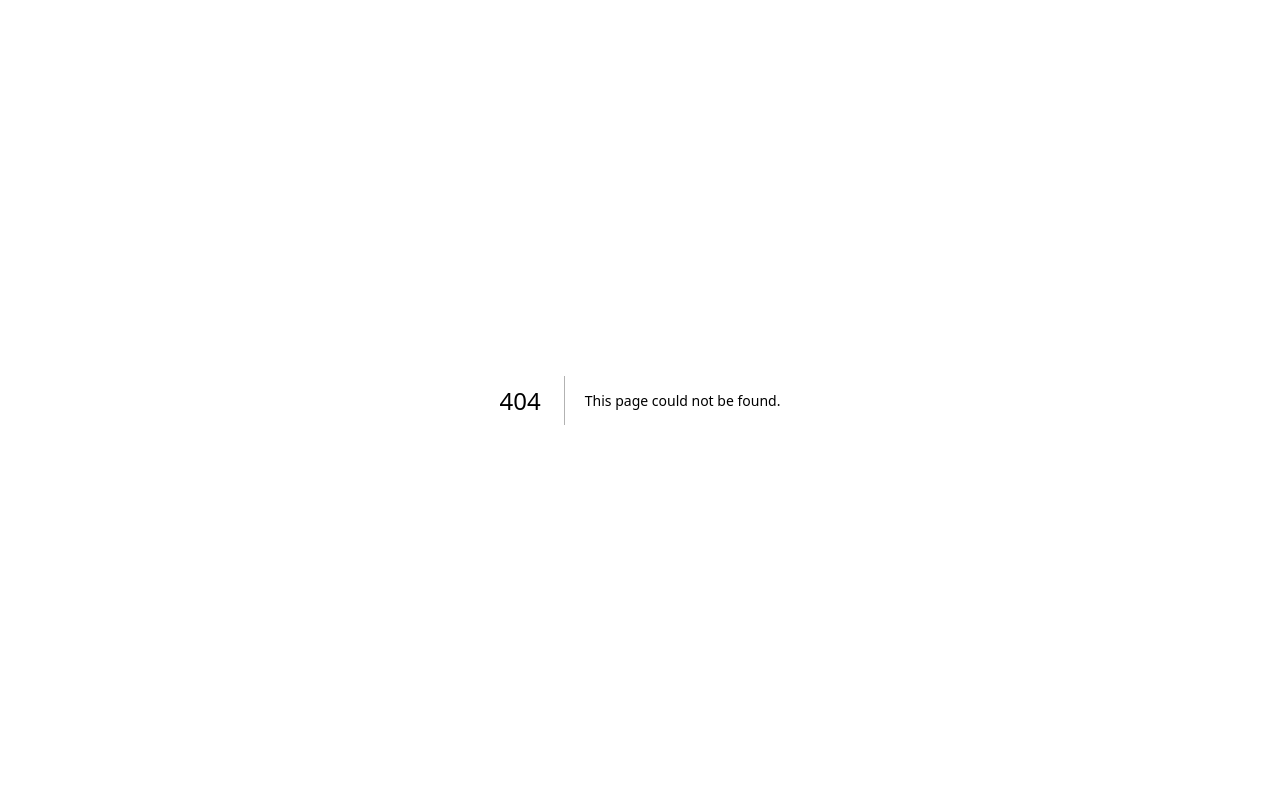
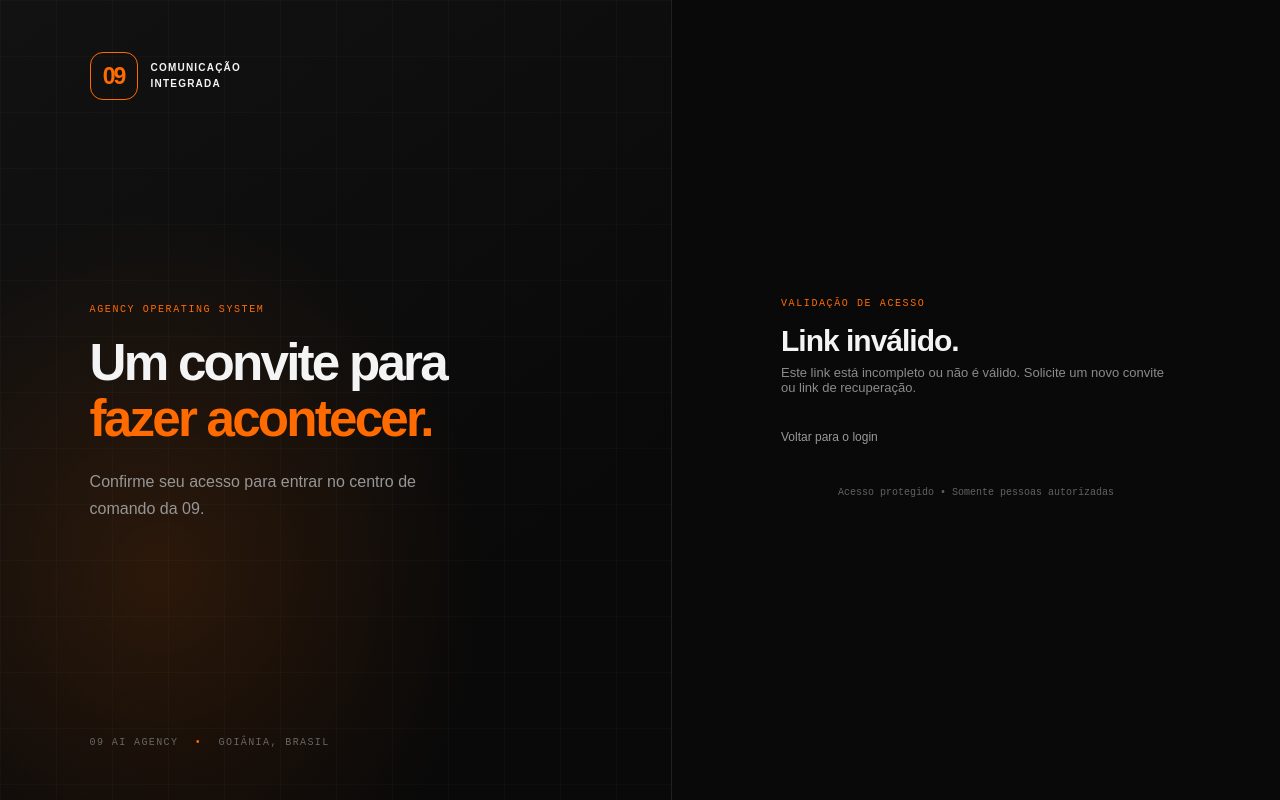
Before and after one commit to anaribeirom92/09-AI, a Next.js app: page /auth/confirm in a window 1280 px wide. Before the commit this address had no page. Built offline with nearby package versions, Linux system fonts and the light colour scheme.

Commit message:
Adiciona tela de confirmação explícita de links Auth

```diff
--- /dev/null
+++ b/app/auth/confirm/page.tsx
@@ -0,0 +1,45 @@
+export default async function ConfirmAuthPage({
+  searchParams,
+}: {
+  searchParams: Promise<{ token_hash?: string; type?: string; next?: string }>;
+}) {
+  const params = await searchParams;
+  const validType = params.type === "invite" || params.type === "recovery";
+  const validToken = typeof params.token_hash === "string" && params.token_hash.length > 10;
+
+  return (
+    <main className="login-shell">
+      <section className="login-brand-panel">
+        <div className="brand-lockup"><span className="brand-mark">09</span><span>COMUNICAÇÃO<br />INTEGRADA</span></div>
+        <div className="login-manifesto">
+          <span className="eyebrow">AGENCY OPERATING SYSTEM</span>
+          <h1>Um convite para<br /><em>fazer acontecer.</em></h1>
+          <p>Confirme seu acesso para entrar no centro de comando da 09.</p>
+        </div>
+        <div className="login-footer">09 AI AGENCY <span>•</span> GOIÂNIA, BRASIL</div>
+      </section>
+      <section className="login-form-panel"><div className="login-card">
+        <div className="mobile-brand"><span className="brand-mark">09</span><b>09 AI AGENCY</b></div>
+        <span className="eyebrow">VALIDAÇÃO DE ACESSO</span>
+        <h2>{validToken && validType ? "Confirme seu acesso." : "Link inválido."}</h2>
+        {validToken && validType ? (
+          <>
+            <p className="muted">Clique no botão abaixo para validar o link e continuar para a configuração da sua senha.</p>
+            <form className="login-form" action="/auth/confirm" method="post">
+              <input type="hidden" name="token_hash" value={params.token_hash} />
+              <input type="hidden" name="type" value={params.type} />
+              <input type="hidden" name="next" value={params.next === "/dashboard" ? "/dashboard" : "/reset-password"} />
+              <button className="login-submit" type="submit">Confirmar e continuar <span aria-hidden="true">→</span></button>
+            </form>
+          </>
+        ) : (
+          <>
+            <p className="muted">Este link está incompleto ou não é válido. Solicite um novo convite ou link de recuperação.</p>
+            <a className="forgot-password" href="/login">Voltar para o login</a>
+          </>
+        )}
+        <p className="login-security">Acesso protegido • Somente pessoas autorizadas</p>
+      </div></section>
+    </main>
+  );
+}
```
